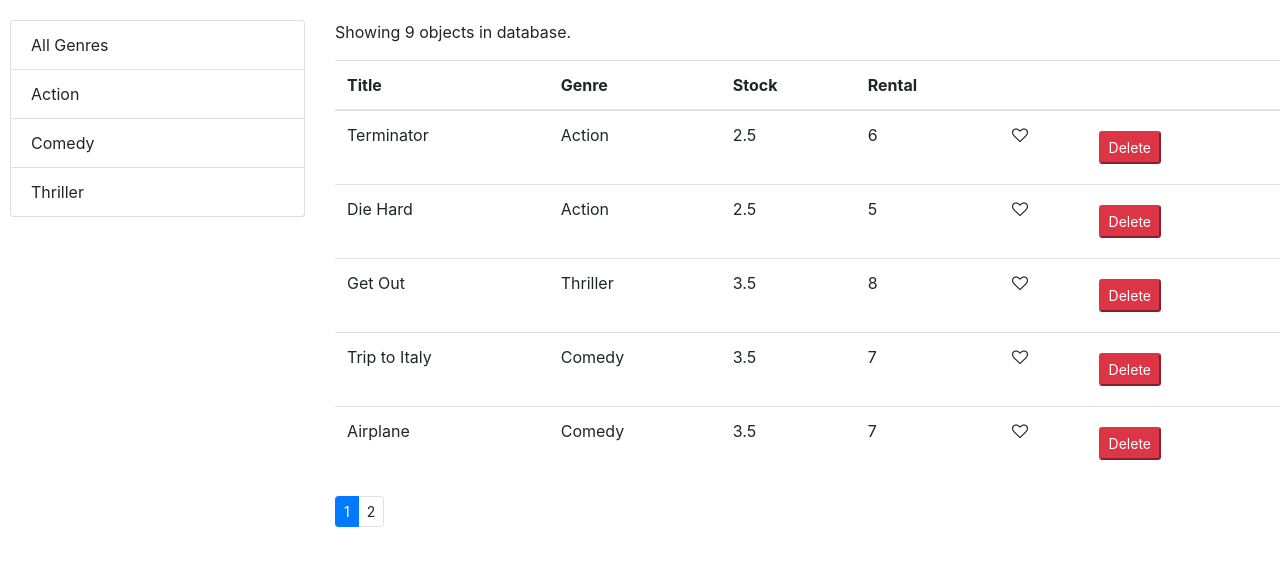
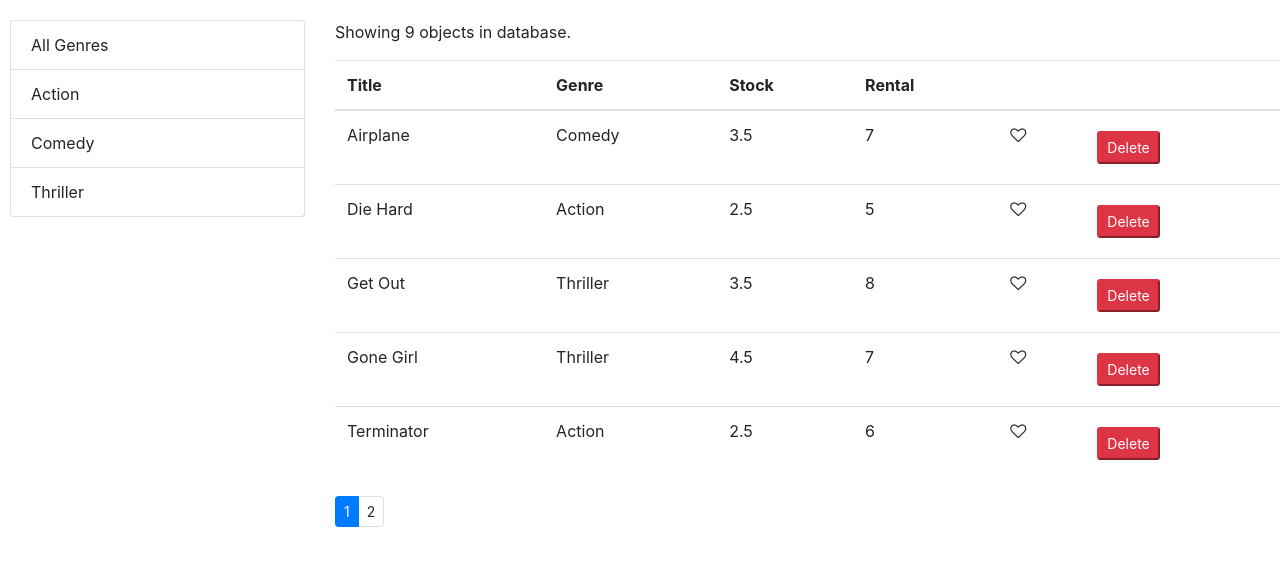
Before and after one commit to faysal3875/react-component-app, a React (Create React App) app: page / in a window 1280 px wide. Shown: the top 566 px of the page. Built offline with nearby package versions, Linux system fonts and the light colour scheme.

Commit message:
Define sortation.

```diff
--- a/src/objects.jsx
+++ b/src/objects.jsx
@@ -5,12 +5,14 @@ import Pagination from "./components/Pagination";
 import { Paginate } from "./utils/paginate";
 import List from "./components/listGroup";
 import MoviesTable from "./components/MoviesTable";
+import _ from "lodash";
 class Objects extends Component {
   state = {
     objects: [],
     genres: [],
     pageSize: 5,
     currentPage: 1,
+    sortedColumn: { path: "title", order: "asc" },
   };
   componentDidMount() {
     const genres = [{ _id: "", name: "All Genres" }, ...getGenres()];
@@ -37,7 +39,14 @@ class Objects extends Component {
     this.setState({ selectedGenre: genre, currentPage: 1 });
   };
   handleSort = (path) => {
-    console.log(path);
+    const sortedColumn = { ...this.state.sortedColumn };
+    if (sortedColumn.path === path) {
+      sortedColumn.order = sortedColumn.order === "asc" ? "desc" : "asc";
+    } else {
+      sortedColumn.path = path;
+      sortedColumn.order = "asc";
+    }
+    this.setState({ sortedColumn});
   };
   render() {
     const { length: count } = this.state.objects;
@@ -45,6 +54,7 @@ class Objects extends Component {
       pageSize,
       currentPage,
       selectedGenre,
+      sortedColumn,
       objects: allObjects,
     } = this.state;
 
@@ -52,8 +62,13 @@ class Objects extends Component {
       selectedGenre && selectedGenre._id
         ? allObjects.filter((obj) => obj.genre._id === selectedGenre._id)
         : allObjects;
+    const sorted = _.orderBy(
+      filtered,
+      [sortedColumn.path],
+      [sortedColumn.order]
+    );
     if (count === 0) return <p>There are no objects in database!</p>;
-    const objects = Paginate(filtered, currentPage, pageSize);
+    const objects = Paginate(sorted, currentPage, pageSize);
     return (
       <div className="row">
         <div className="col-3">
```
